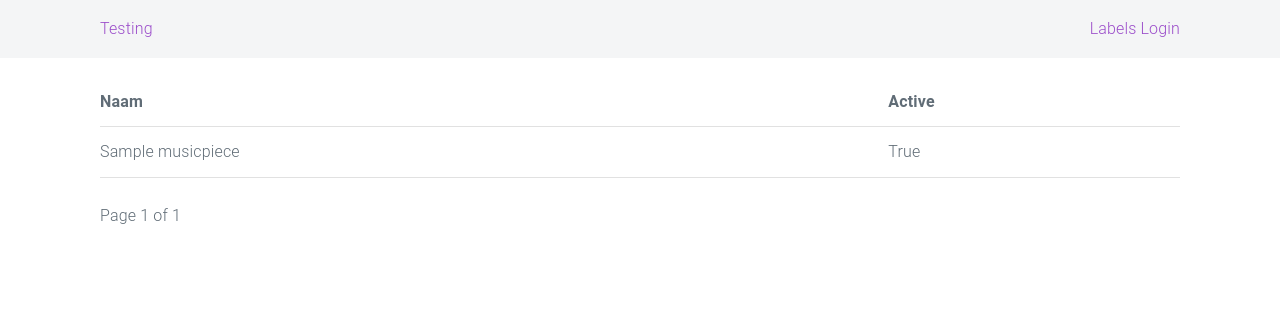
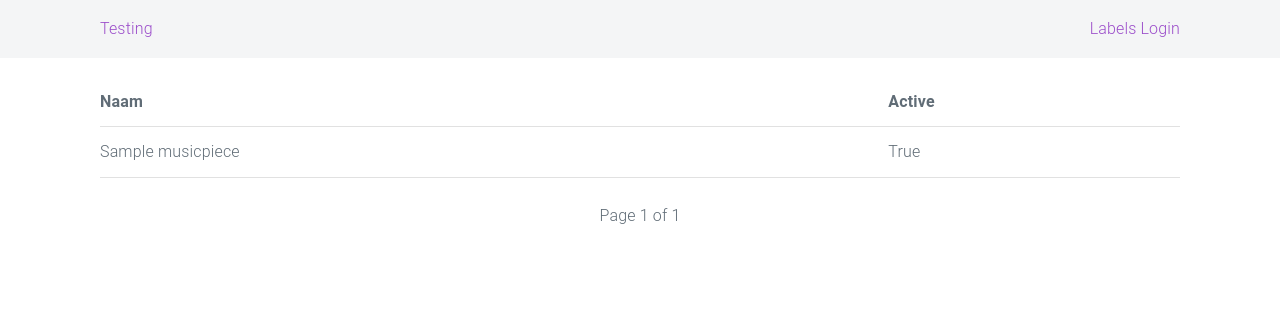
Before and after one commit to seanachaidh/cecilia, a Django app: page /musicmix/overview in a window 1280 px wide. Shown: the top 318 px of the page. Run offline with Django 4.2, Linux system fonts and the light colour scheme; tables that the repository leaves empty hold one stand-in row (values such as "Sample post").

Commit message:
improving design of paginator

```diff
--- a/cecilia/settings.py
+++ b/cecilia/settings.py
@@ -123,3 +123,9 @@ STATIC_URL = 'static/'
 # https://docs.djangoproject.com/en/4.2/ref/settings/#default-auto-field
 
 DEFAULT_AUTO_FIELD = 'django.db.models.BigAutoField'
+
+CACHES = {
+    'default': {
+        'BACKEND': 'django.core.cache.backends.dummy.DummyCache'
+    }
+}
--- a/musicmix/static/css/main.css
+++ b/musicmix/static/css/main.css
@@ -25,3 +25,15 @@ ul.messages {
         background-color: #c18282;
     }
 }
+
+.pagination {
+    .current {
+        text-align: center;
+    }
+    .next {
+        text-align: right;
+    }
+    .previous {
+        text-align: left;
+    }
+}
--- a/musicmix/templates/musicmix/musicpieceoverview.html
+++ b/musicmix/templates/musicmix/musicpieceoverview.html
@@ -22,25 +22,20 @@
     {% endfor %}
     </tbody>
     </table>
-    <div class="pagination">
-        <span class="step-links">
-            {% if page_obj.has_previous %}
-                <a href="?page=1">&laquo; first</a>
-                <a href="?page={{ page_obj.previous_page_number }}">previous</a>
-            {% endif %}
-            <span class="current">
+    <div class="pagination row">
+            <div class="previous column">
+                {% if page_obj.has_previous %}
+                    <a class="button" href="?page={{ page_obj.previous_page_number }}">previous</a>
+                {% endif %}
+            </div>
+            <div class="current column">
                 Page {{ page_obj.number }} of {{ page_obj.paginator.num_pages }}
-            </span>
-            {% if page_obj.has_next %}
-                <a href="?page={{ page_obj.next_page_number }}">Next</a>
-                <a href="?page={{ page_obj.paginator.num_pages }}">last &raquo;</a>
-            {% endif %}
-        </span>
-
-
-
-
-
+            </div>
+            <div class="next column">
+                {% if page_obj.has_next %}
+                    <a class="button" href="?page={{ page_obj.next_page_number }}">Next</a>
+                {% endif %}
+            </div>
     </div>
 
 {% endblock content %}
```
